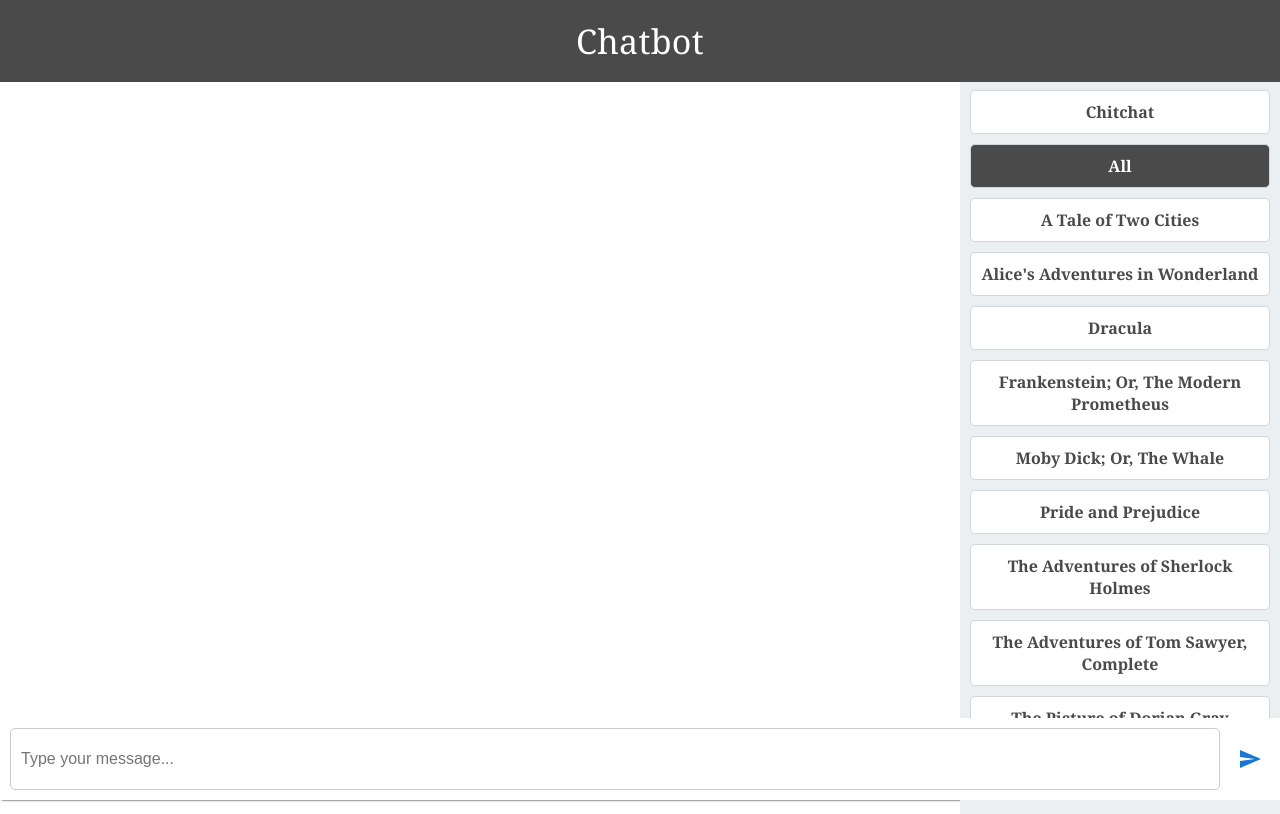
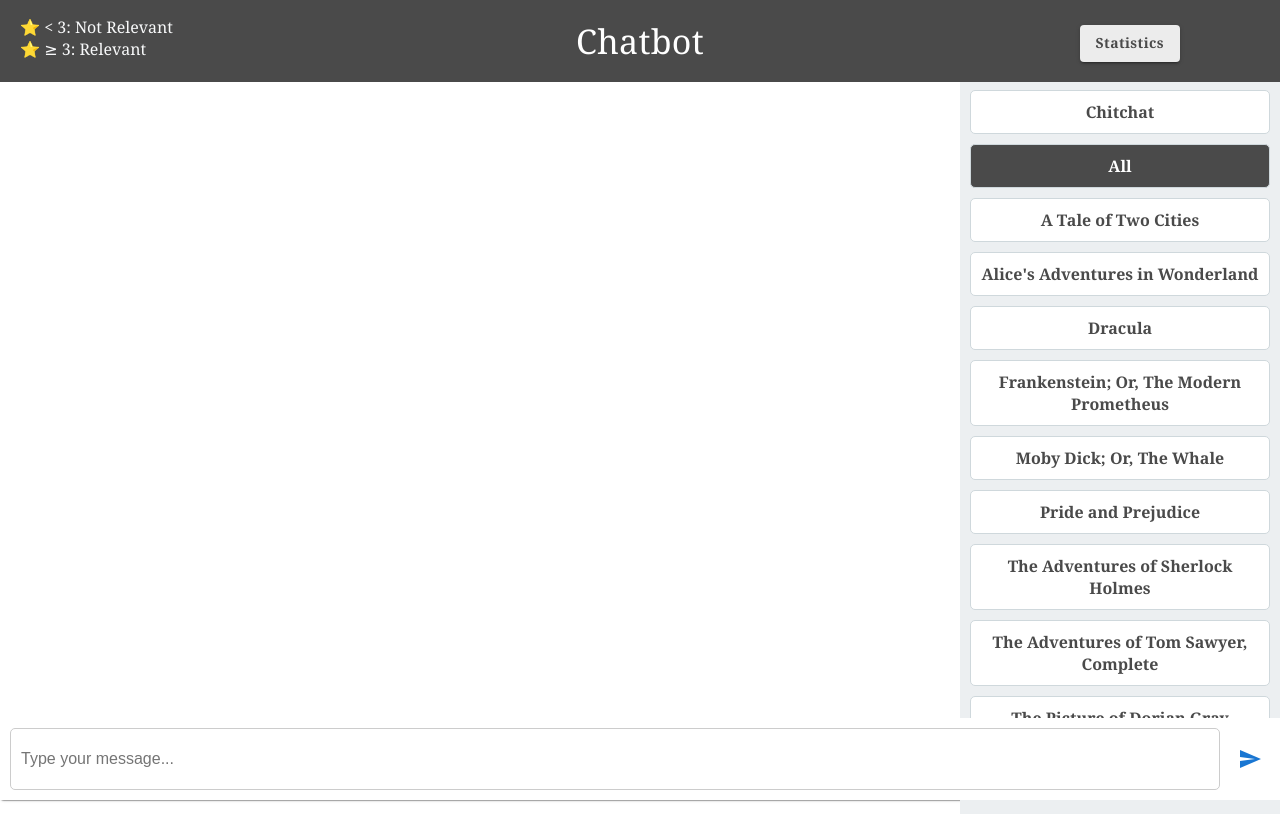
Before and after one commit to SanjanaPrasad13/chatbotv1, a React (Create React App) app: page / in a window 1280 px wide. Built offline with nearby package versions, Linux system fonts and the light colour scheme.

Commit message:
legend added

```diff
--- a/src/App.js
+++ b/src/App.js
@@ -1,6 +1,8 @@
   import React, { useState } from 'react';
   import ChatWindow from './components/ChatWindow';
   import InputBox from './components/InputBox';
+  import { Button } from '@mui/material';
+  import Legend from "./components/Legend";
   import { Container, Paper, Typography, Grid } from '@mui/material';
   import './App.css';
 
@@ -15,36 +17,7 @@
               "The Adventures of Tom Sawyer, Complete", "The Picture of Dorian Gray",
                 "Wuthering Heights"]; // Your topics
 
-    // const handleSendMessage = async (messageText) => {
-    //   if (messageText.trim()) {
-    //     const messagePayload = {
-    //       "query_type": currentOption,
-    //       "question": messageText
-    //     };
-    //     setMessages(prevMessages => [...prevMessages, { text: messageText, sender: 'user' }]);
-    //     setIsLoading(true);
-    //
-    //     try {
-    //       const response = await fetch("http://34.125.9.200:9999/execute_query", {
-    //         method: "POST",
-    //         headers: {
-    //           "Content-Type": "application/json",
-    //         },
-    //         body: JSON.stringify(messagePayload),
-    //       });
-    //       const data = await response.json()
-    //       setMessages(prevMessages => [...prevMessages, { text: data['answer'], sender: 'bot' }]);
-    //     } catch (error) {
-    //       console.error('Error:', error);
-    //       setMessages(prevMessages => [...prevMessages, { text: 'Error fetching response', sender: 'bot' }]);
-    //     } finally {
-    //       setIsLoading(false);
-    //       setInputValue(''); // Clear the input after sending the message
-    //     }
-    //   }
-    // };
-
-      const handleSendMessage = async (messageText) => {
+    const handleSendMessage = async (messageText) => {
     if (messageText.trim()) {
       // Initialize the payload with common properties
        let queryType = currentOption.toLowerCase();
@@ -59,7 +32,6 @@
         novel_name: queryType === 'novel' ? currentOption : "", // Send the novel name only if a novel is selected
       };
 
-      // If a specific novel is selected, assign its name to novel_name
       if (options.includes(currentOption) && currentOption !== 'All' && currentOption !== 'Chit Chat') {
         messagePayload.novel_name = currentOption;
       }
@@ -82,36 +54,50 @@
 
         const data = await response.json();
         setMessages(prevMessages => [...prevMessages, {
-          text: data.answer, // The bot's response text
+          text: data.answer,
           sender: 'bot',
-          topic_name: data.topic, // Ensure this key matches the key in the response
-          rating: 0 // Initialize rating if you're using it
+          topic_name: data.topic,
+          rating: 0
         }]);
-        // setMessages(prevMessages => [...prevMessages, { text: data.answer, sender: 'bot', rating: 0 }]);
-        // setMessages(prevMessages => [...prevMessages, { text: data.topic, sender: 'bot' }]);
-
         console.log('Response', data);
       } catch (error) {
         console.error('Error:', error);
         setMessages(prevMessages => [...prevMessages, { text: 'Error fetching response', sender: 'bot' }]);
       } finally {
         setIsLoading(false);
-        setInputValue(''); // Clear the input after sending the message
+        setInputValue('');
       }
     }
   };
 
 
     const handleOptionSelect = (option) => {
-      setCurrentOption(option); // Update the current option
+      setCurrentOption(option);
     };
 
     return (
       <Container maxWidth="xl" style={{ padding: 0 }}>
         <div className="header">
+          <Legend/>
           <Typography variant="h4" align="center" style={{ color: 'white' }} fontFamily={"Georgia"}>
             Chatbot
           </Typography>
+          <Button
+              variant="contained"
+              style={{
+                position: 'absolute',
+                top: '25px',
+                right: '100px',
+                fontFamily: 'Georgia, serif',
+                backgroundColor: '#ececec',
+                color: '#4A4A4A',
+                fontWeight: 'bold',
+                textTransform: 'none',
+              }}
+              onClick={() => window.open('http://34.125.9.200:9999/analysis', '_blank')}
+            >
+              Statistics
+            </Button>
         </div>
         <Paper style={{ height: '100vh', display: 'flex', flexDirection: 'row' }}>
           <Grid container style={{ height: '100%' }}>
--- a/src/components/ChatWindow.css
+++ b/src/components/ChatWindow.css
@@ -21,13 +21,12 @@
 
 .user {
   align-self: flex-end;
-  background-color: #888888; /* Dark blue */
+  background-color: #888888;
   color: BLACK;
 }
 
 .bot {
   align-self: flex-start;
-  /*background-color: ; !* Light blue *!*/
   color: black;
   border:1px solid black;
 }
@@ -36,7 +35,7 @@
   width: 40px;
   height: 40px;
   margin-right: 10px;
-  border-radius: 50%; /* Circular avatar */
+  border-radius: 50%;
 }
 
 .message-bubble.user {
@@ -45,7 +44,7 @@
 }
 
 .user-avatar {
-  width: 30px; /* Set your desired size */
+  width: 30px;
   height: 30px;
   margin-right: 10px;
   border-radius: 15px;
@@ -67,7 +66,7 @@
 
 .star-rating {
   position: absolute;
-  bottom: -25px; /* Adjust this value as needed */
+  bottom: -25px;
   left: 0;
 }
 
@@ -76,22 +75,21 @@
 }
 
 .star-rating {
-  display: block; /* Display block to ensure it goes below the message */
-  margin-top: 8px; /* Adjust this value as needed to match your design */
+  display: block;
+  margin-top: 8px;
 }
 .star-rating {
-  display: block; /* or flex */
+  display: block;
   margin-top: 5px; /* Adjust based on your design */
-  /* any other styles needed to align the stars */
+
 }
 /* ChatWindow.css */
 .star-rating {
   display: flex;
-  justify-content: flex-start; /* Align stars to the start of the container */
-  cursor: pointer; /* Change cursor to pointer when hovering over the stars */
+  justify-content: flex-start;
+  cursor: pointer;
 }
 
 .star {
-  margin-right: 5px;
-  cursor: pointer; /* Add some space between the stars */
+  margin-right: 5px;/* Add some space between the stars */
 }
--- /dev/null
+++ b/src/components/Legend.css
@@ -0,0 +1,10 @@
+.legend {
+  position: absolute;
+  top: 16px;
+  left: 20px;
+  font-size: 1rem;
+  display: flex;
+  flex-direction: column; /* Stack the child elements vertically */
+  align-items: flex-start;
+  color: #F8F9FA;
+}
--- /dev/null
+++ b/src/components/Legend.js
@@ -0,0 +1,13 @@
+import React from 'react';
+import './Legend.css'; // Assuming you will create a separate CSS file for styling
+
+const Legend = () => {
+  return (
+    <div className="legend">
+      <span>⭐ &lt; 3: Not Relevant</span>
+      <span>⭐ &ge; 3: Relevant</span>
+    </div>
+  );
+};
+
+export default Legend;
```
